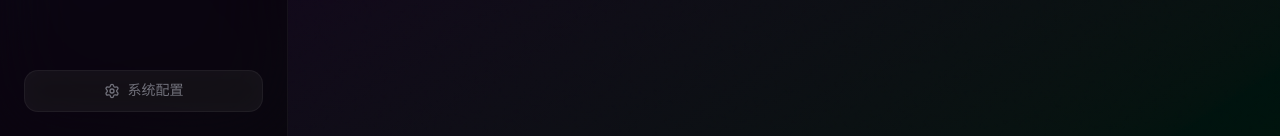
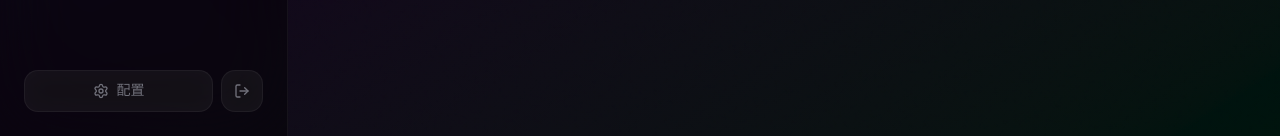
Before and after one commit to wind-chaser-github/mark, a Next.js app: page / in a window 1280 px wide. Shown: the part 664-800 px from the top of the page. Built offline with nearby package versions, Linux system fonts and the light colour scheme.

Commit message:
feat: add logout functionality

```diff
--- /dev/null
+++ b/src/app/api/auth/logout/route.ts
@@ -0,0 +1,8 @@
+import { NextResponse } from 'next/server';
+import { cookies } from 'next/headers';
+
+export async function POST() {
+  const cookieStore = await cookies();
+  cookieStore.delete('auth-token');
+  return NextResponse.json({ success: true });
+}
--- a/src/app/page.tsx
+++ b/src/app/page.tsx
@@ -5,7 +5,7 @@ import { Input } from '@/components/ui/input';
 import { Button } from '@/components/ui/button';
 import { Card, CardDescription, CardHeader, CardTitle, CardFooter } from '@/components/ui/card';
 import { Badge } from '@/components/ui/badge';
-import { Search, Upload, Loader2, Trash2, Folder, Tag as TagIcon, Globe, Settings, Edit3, X, Sparkles, FolderPlus, CheckSquare, Move, MoreHorizontal } from 'lucide-react';
+import { Search, Upload, Loader2, Trash2, Folder, Tag as TagIcon, Globe, Settings, Edit3, X, Sparkles, FolderPlus, CheckSquare, Move, MoreHorizontal, LogOut } from 'lucide-react';
 
 // Recursive Category Tree Component
 const CategoryNode = ({ category, selectedCategory, onSelect, onAddSub, onEdit, depth = 0 }: any) => {
@@ -252,6 +252,16 @@ export default function Home() {
     }
   };
 
+  const handleLogout = async () => {
+    if (!confirm('确定要退出当前账号吗？')) return;
+    try {
+      const res = await fetch('/api/auth/logout', { method: 'POST' });
+      if (res.ok) {
+        window.location.href = '/login';
+      }
+    } catch (e) {}
+  };
+
   const openEdit = (bookmark: any) => {
     setEditBookmark(bookmark);
     setEditTitle(bookmark.title || '');
@@ -336,12 +346,19 @@ export default function Home() {
           </div>
         </div>
 
-        <div className="absolute bottom-6 left-6 right-6">
+        <div className="absolute bottom-6 left-6 right-6 flex gap-2">
           <button
             onClick={openSettings}
-            className="w-full flex items-center justify-center gap-2 text-sm text-zinc-500 hover:text-zinc-900 dark:hover:text-white transition-colors bg-white/30 dark:bg-white/5 hover:bg-white/50 dark:hover:bg-white/10 py-2.5 rounded-xl border border-white/20 dark:border-white/5 backdrop-blur-md"
+            className="flex-1 flex items-center justify-center gap-2 text-sm text-zinc-500 hover:text-zinc-900 dark:hover:text-white transition-colors bg-white/30 dark:bg-white/5 hover:bg-white/50 dark:hover:bg-white/10 py-2.5 rounded-xl border border-white/20 dark:border-white/5 backdrop-blur-md"
           >
-            <Settings className="h-4 w-4" /> 系统配置
+            <Settings className="h-4 w-4" /> 配置
+          </button>
+          <button
+            onClick={handleLogout}
+            className="flex-none px-3 flex items-center justify-center text-zinc-500 hover:text-red-500 transition-colors bg-white/30 dark:bg-white/5 hover:bg-red-50 dark:hover:bg-red-500/10 py-2.5 rounded-xl border border-white/20 dark:border-white/5 backdrop-blur-md"
+            title="退出登录"
+          >
+            <LogOut className="h-4 w-4" />
           </button>
         </div>
       </aside>
--- /dev/null
+++ b/test-kv.js
@@ -0,0 +1,19 @@
+require('dotenv').config({ path: '.env.local' });
+const { createClient } = require('@vercel/kv');
+
+const kv = createClient({
+  url: process.env.KV_REST_API_URL,
+  token: process.env.KV_REST_API_TOKEN,
+});
+
+async function run() {
+  const keys = await kv.keys('*');
+  console.log('Keys in KV:', keys);
+  for (const key of keys) {
+    if (key.startsWith('mark:')) {
+      const data = await kv.get(key);
+      console.log(`Key ${key}: ${data.bookmarks ? data.bookmarks.length : 0} bookmarks`);
+    }
+  }
+}
+run();
```
